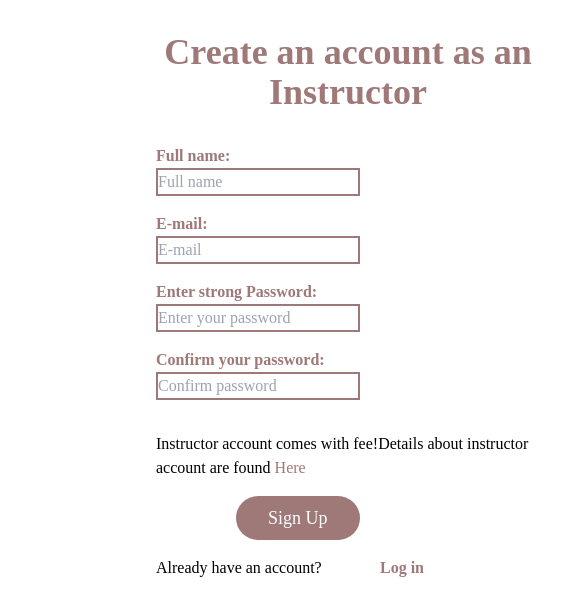
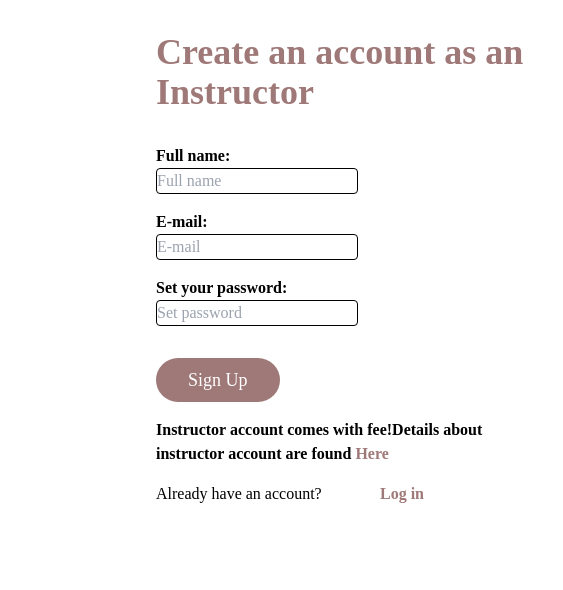
Before and after one commit to danielasrat/Memariya-Website, a plain HTML site: page Frontend/Html/signup-instructor.html in a window 1280 px wide. Shown: the top 590 px of the page, 436-999 px from the left. Drawn offline with Linux system fonts and the light colour scheme; a small style sheet from the web is missing.

Commit message:
Adjusted styles for login and signup pages

```diff
--- a/Frontend/Html/signup-instructor.html
+++ b/Frontend/Html/signup-instructor.html
@@ -17,41 +17,37 @@
         <div class="flex-1 h-screen md:h-screen ">
             <div class=" lg:w-96 lg:m-auto lg:mt-8 lg:ml-40 md:mt-24 md:ml-2 mt-4 ml-10">
                 <form>
-                    <h2 class="text-4xl font-bold mb-4 text-customed text-center lg:mt-4 lg:mb-8">Create an account as
+                    <h2 class="text-4xl font-bold mb-4 text-customed lg:mt-4 lg:mb-8">Create an account as
                         an Instructor
                     </h2>
                     <div class="mb-4">
-                        <label class="block text-customed font-bold">Full name:</label>
-                        <input type="text" placeholder="Full name" id="name" class="border-2 border-customed ">
+                        <label class="block font-bold">Full name:</label>
+                        <input type="text" placeholder="Full name" id="name" class="rounded h-8 border">
                     </div>
-                    <div class="mb-4">
-                        <label class="block text-customed font-bold">E-mail:</label>
-                        <input type="text" placeholder="E-mail" id="email" class="border-2 border-customed ">
+                    <div class=" mb-4">
+                        <label class="block font-bold">E-mail:</label>
+                        <input type="text" placeholder="E-mail" id="email" class="rounded h-8 border">
                     </div>
+
                     <div class="mb-4 relative">
-                        <label class="block text-customed font-bold">Enter strong Password:</label>
+                        <label class="block font-bold">Set your password:</label>
                         <div class="flex items-center">
-                            <input type="password" placeholder="Enter your password" class="border-2 border-customed">
+                            <input type="password" id="passwordinput" placeholder="Set password"
+                                class="rounded h-8 border">
                         </div>
                     </div>
-                    <div class="mb-8 relative">
-                        <label class="block text-customed font-bold">Confirm your password:</label>
-                        <div class="flex items-center">
-                            <input type="password" id="passwordinput" placeholder="Confirm password"
-                                class="border-2 border-customed">
-                        </div>
+                    <div class="ml-16">
+                        <button type="submit" id="signup"
+                            class="bg-customed text-white px-8 py-2 rounded-full text-lg mt-4 text-center hover:bg-customdark">Sign
+                            Up</button>
                     </div>
-                    <p>Instructor account comes with fee!Details about instructor account
+                    <p class="font-bold mt-4">Instructor account comes with fee!Details about instructor account
                         are found <a href="#" class="text-customed"> Here</a>
                     </p>
                     <!-- <div class="mt-6">
                         <a href="#" class="bg-customed text-white px-2 rounded">Finish Payment</a>
                     </div> -->
-                    <div class="ml-20">
-                        <button type="submit" id="signup"
-                            class="bg-customed text-white px-8 py-2 rounded-full text-lg mt-4 text-center">Sign
-                            Up</button>
-                    </div>
+
                     <div class="mt-4 mb-10">
                         Already have an account?
                         <div class="ml-56 -mt-6"><a href="log-in.html" class="text-customed font-bold">Log in</a>
```
Also changed, not shown: Frontend/Html/log-in.html (+14 -16 lines), Frontend/Html/signup-student.html (+11 -18 lines).
